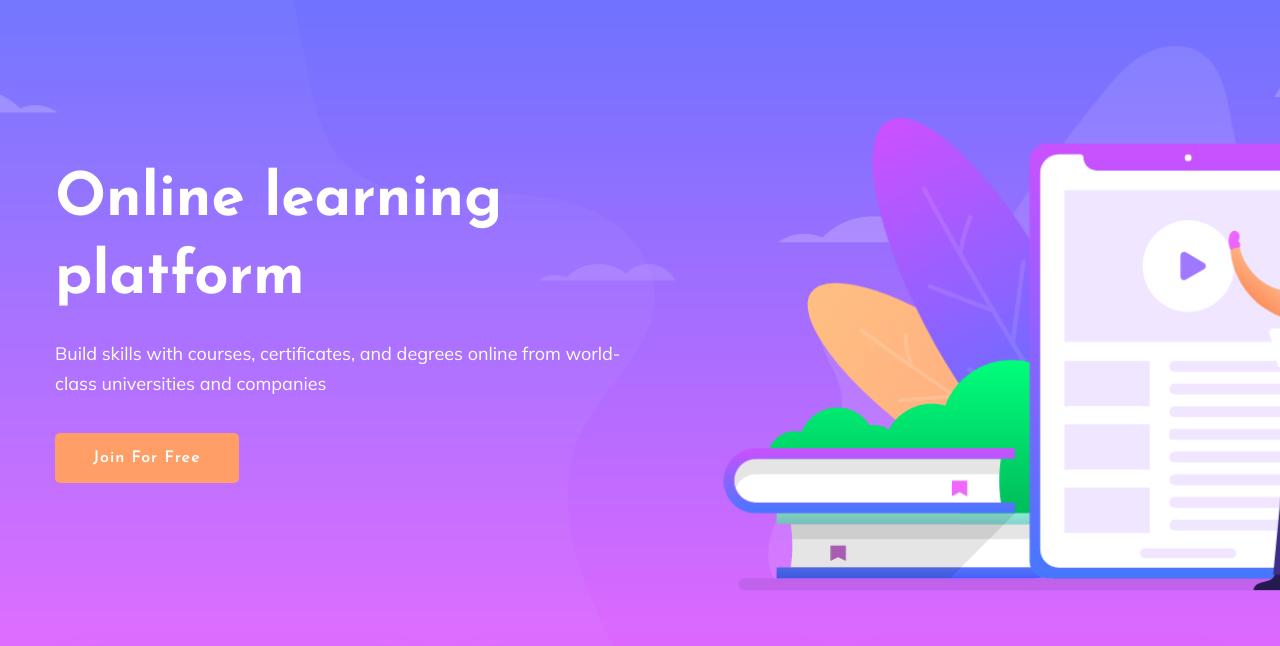
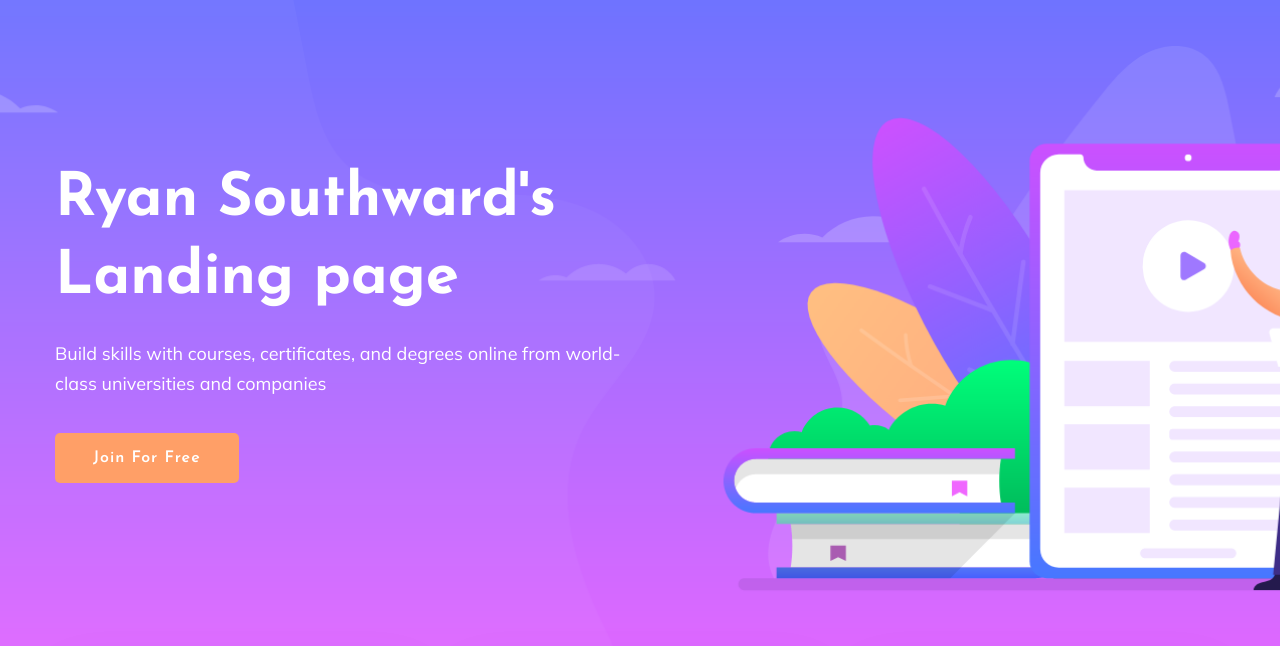
Before and after one commit to rjsouthward/landing-page, a website: page index.html in a window 1280 px wide. Shown: the part 105-751 px from the top of the page. Drawn offline with Linux system fonts and the light colour scheme.

Commit message:
My landing page

```diff
--- a/index.html
+++ b/index.html
@@ -99,7 +99,7 @@
                         <div class="row">
                             <div class="col-xl-6 col-lg-7 col-md-12">
                                 <div class="hero__caption">
-                                    <h1 data-animation="fadeInLeft" data-delay="0.2s">Online learning<br> platform</h1>
+                                    <h1 data-animation="fadeInLeft" data-delay="0.2s">Ryan Southward's<br> Landing page</h1>
                                     <p data-animation="fadeInLeft" data-delay="0.4s">Build skills with courses, certificates, and degrees online from world-class universities and companies</p>
                                     <a href="#" class="btn hero-btn" data-animation="fadeInLeft" data-delay="0.7s">Join for Free</a>
                                 </div>
--- a/package.json
+++ b/package.json
@@ -19,5 +19,6 @@
   "homepage": "https://github.com/rjsouthward/landing-page#readme",
   "dependencies": {
     "express": "^4.17.1"
-  }
+  },
+  "devDependencies": {}
 }
--- a/server.js
+++ b/server.js
@@ -11,7 +11,7 @@ app.listen(port, function(){
   console.log("Listening on a Port")
 });
 
-app.use(express.static(__dirname+"/public"));
+app.use(express.static(__dirname));
 
 app.get("/", function(req, res){
   res.sendFile(__dirname + "/index.html");
```
